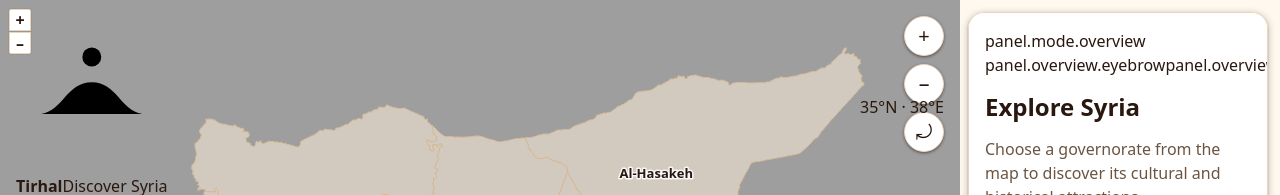
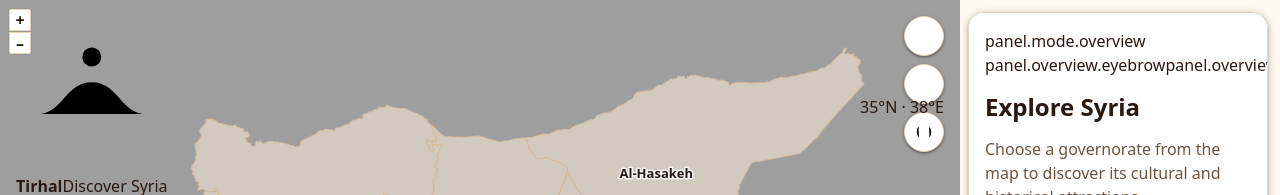
Before and after one commit to Ali4sz/tirhal, a Vue app: page / in a window 1280 px wide. Shown: the top 195 px of the page. Built offline with nearby package versions, Linux system fonts and the light colour scheme.

Commit message:
feat: update MapControls and MapStatusOverlay for improved accessibility and visual consistency

```diff
--- a/src/components/map/MapControls.vue
+++ b/src/components/map/MapControls.vue
@@ -27,7 +27,7 @@ const emit = defineEmits<{
       :title="zoomInLabel"
       @click="emit('zoom-in')"
     >
-      <span aria-hidden="true">+</span>
+      <svg viewBox="0 0 24 24" aria-hidden="true"><path d="M12 5v14M5 12h14" /></svg>
     </button>
     <button
       type="button"
@@ -36,7 +36,7 @@ const emit = defineEmits<{
       :title="zoomOutLabel"
       @click="emit('zoom-out')"
     >
-      <span aria-hidden="true">−</span>
+      <svg viewBox="0 0 24 24" aria-hidden="true"><path d="M5 12h14" /></svg>
     </button>
     <button
       type="button"
@@ -45,7 +45,10 @@ const emit = defineEmits<{
       :title="resetLabel"
       @click="emit('reset')"
     >
-      <span aria-hidden="true">⤾</span>
+      <svg viewBox="0 0 24 24" aria-hidden="true">
+        <path d="M5 8V4m0 0h4M5 4l4 4M19 16v4m0 0h-4m4 0-4-4" />
+        <path d="M7.3 17A8 8 0 0 1 7 6.7M16.7 7A8 8 0 0 1 17 17.3" />
+      </svg>
     </button>
   </div>
 </template>
--- a/src/components/map/MapStatusOverlay.vue
+++ b/src/components/map/MapStatusOverlay.vue
@@ -17,10 +17,16 @@ defineProps<{
 <template>
   <div class="tirhal-map-status" role="status" aria-live="polite">
     <p v-if="selectedName" class="tirhal-map-status__line">
-      <span class="tirhal-map-status__label">{{ selectedLabel }}</span> {{ selectedName }}
+      <span class="tirhal-map-status__beacon" aria-hidden="true" />
+      <span
+        ><span class="tirhal-map-status__label">{{ selectedLabel }}</span> {{ selectedName }}</span
+      >
     </p>
     <p v-else-if="hoverName" class="tirhal-map-status__line">
-      <span class="tirhal-map-status__label">{{ hoverLabel }}</span> {{ hoverName }}
+      <span class="tirhal-map-status__beacon" aria-hidden="true" />
+      <span
+        ><span class="tirhal-map-status__label">{{ hoverLabel }}</span> {{ hoverName }}</span
+      >
     </p>
   </div>
 </template>
```
